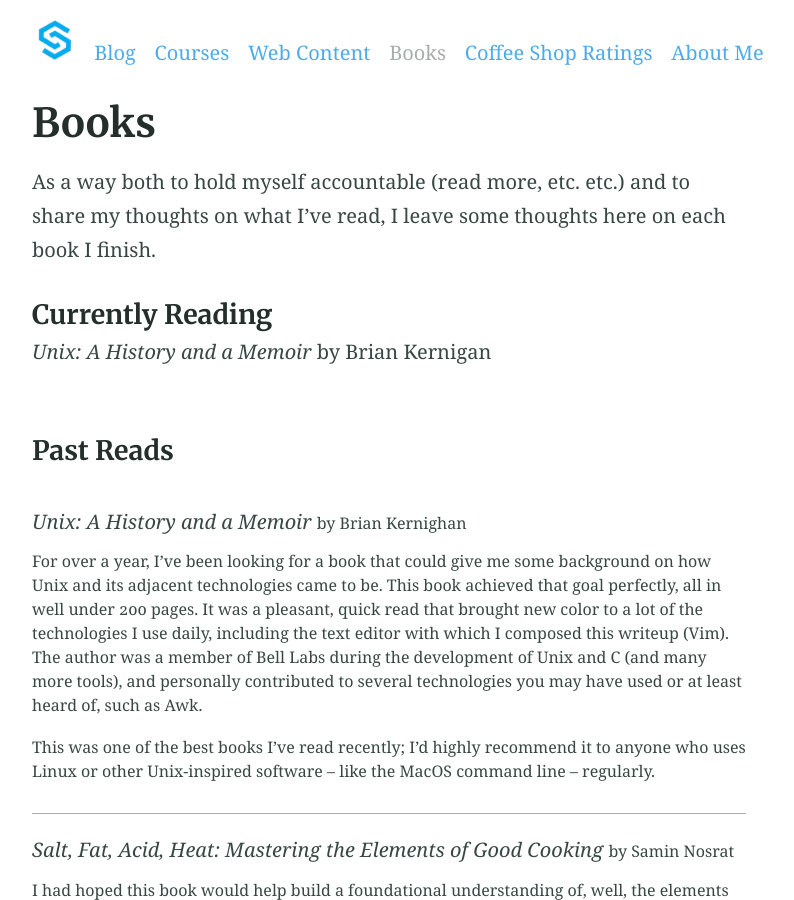
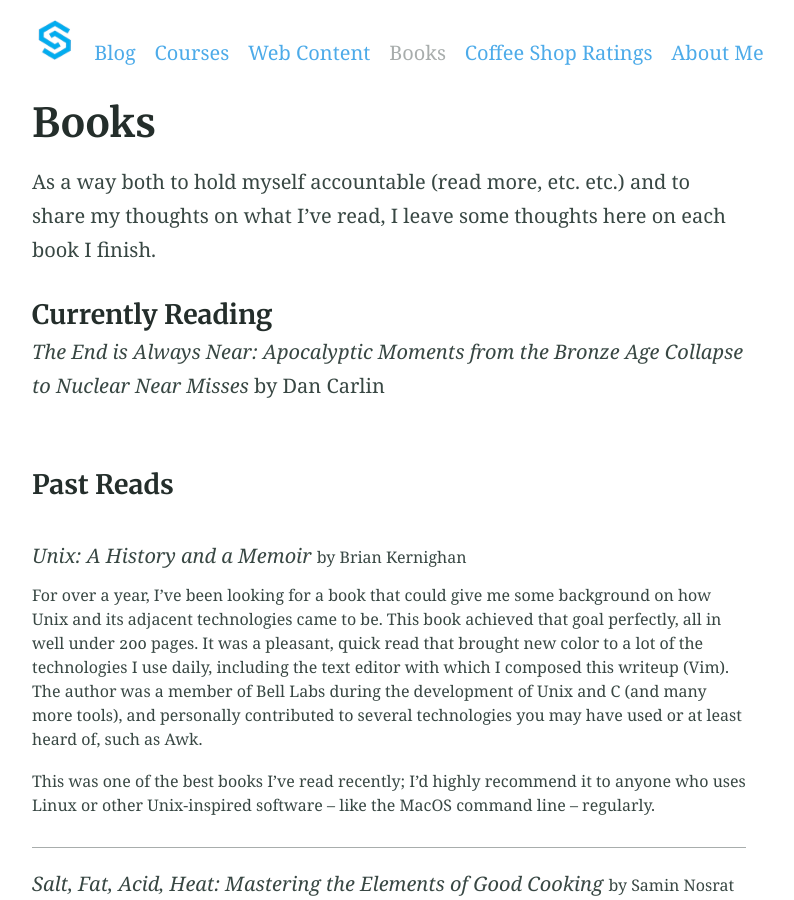
Before and after one commit to eswan18/ethanswan.com, a Jekyll site: the page built from books/index.md, in a window 1280 px wide and 900 px high. Shown: the whole window, without its empty margins (32-826 px from the left). Built offline with Jekyll 4.4.1, drawn with Linux system fonts in a browser that asks for light colours; our own code applies the rules of GitHub Pages for plain Markdown files.

Commit message:
Update currently reading to The End is Always Near

```diff
--- a/books/index.md
+++ b/books/index.md
@@ -7,4 +7,4 @@ layout: books
 As a way both to hold myself accountable (read more, etc. etc.) and to share my thoughts on what I've read, I leave some thoughts here on each book I finish.
 
 #### Currently Reading
-*Unix: A History and a Memoir* by Brian Kernigan
+*The End is Always Near: Apocalyptic Moments from the Bronze Age Collapse to Nuclear Near Misses* by Dan Carlin
```
